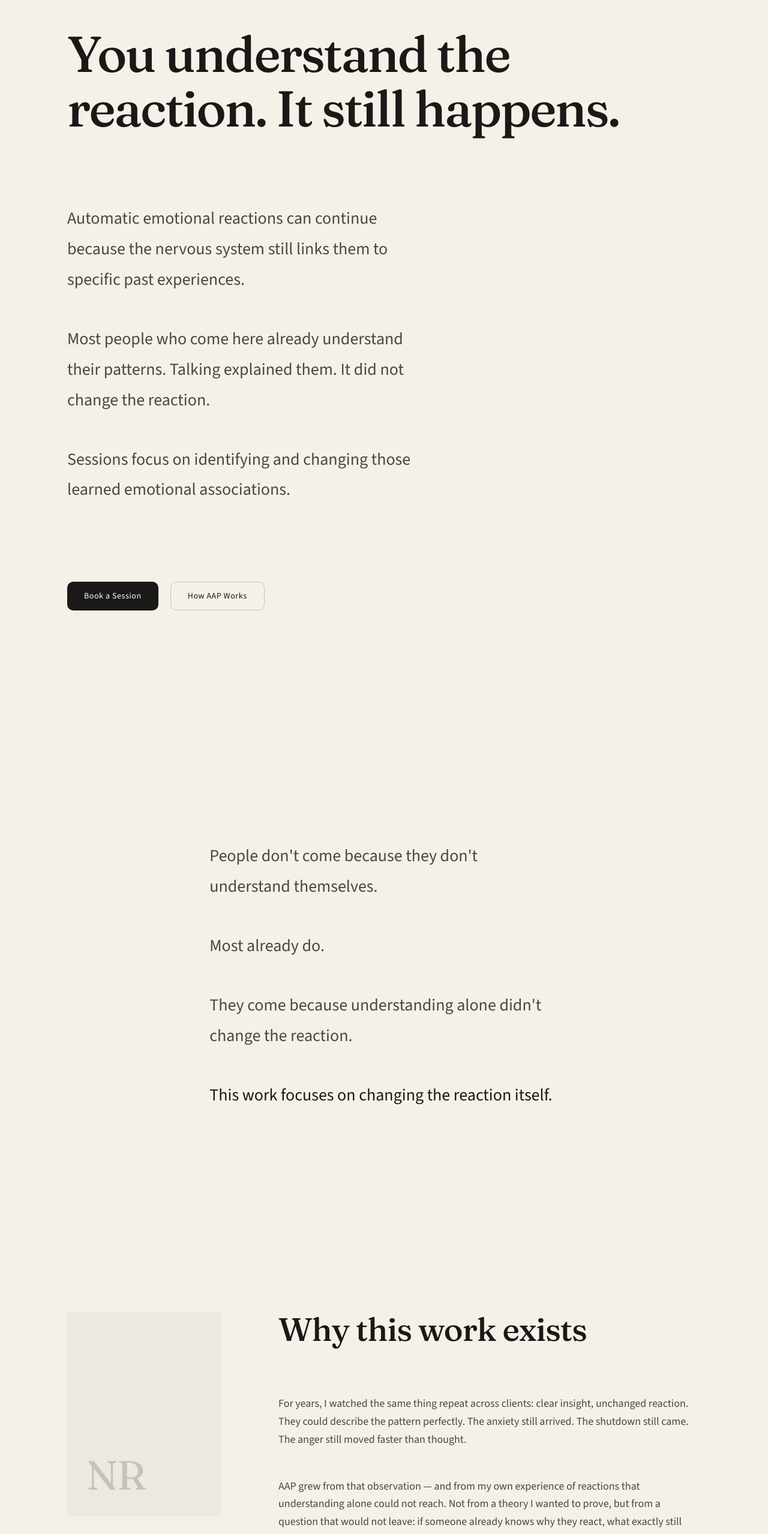
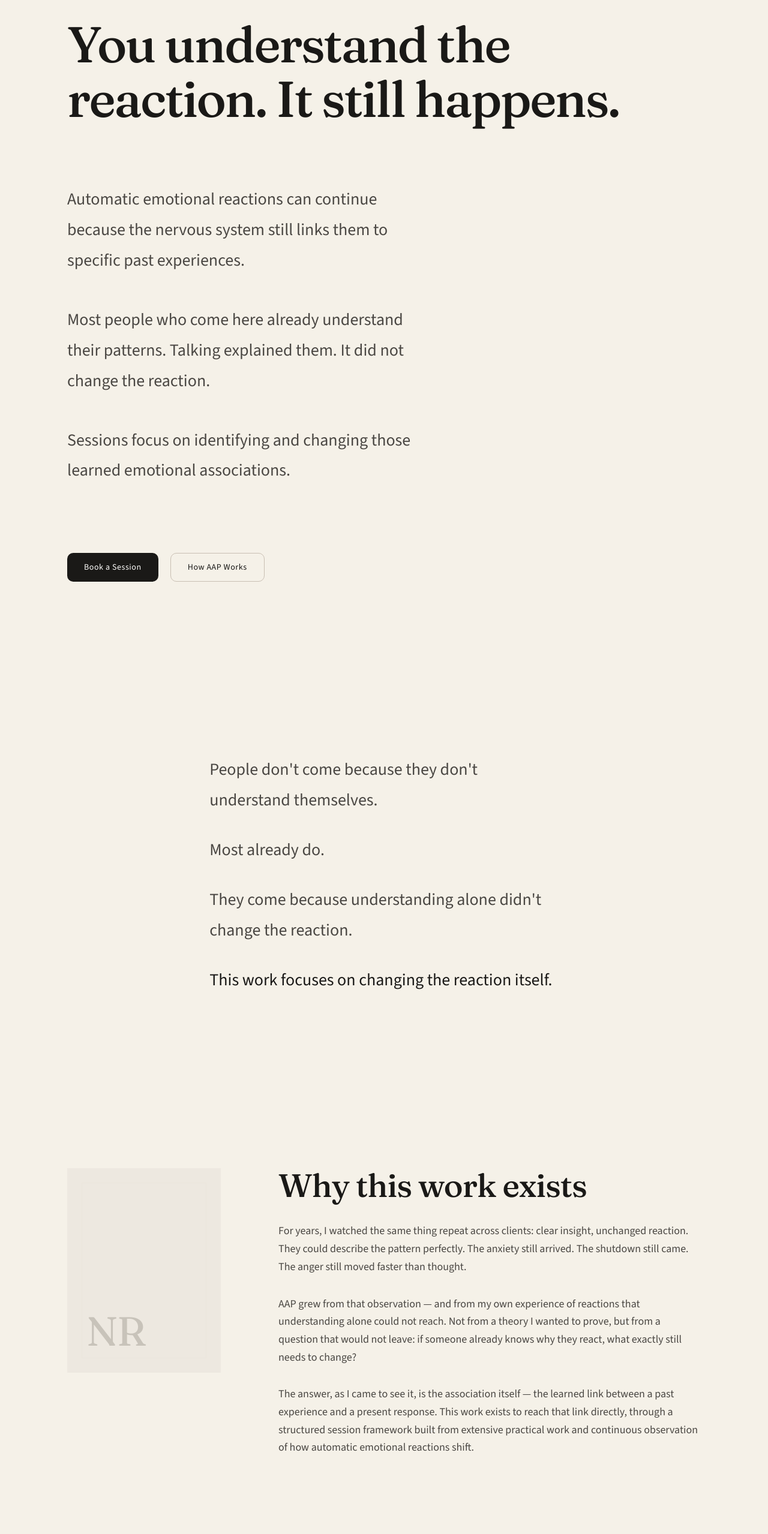
Before and after one commit to niksprojectsup-oss/niksravins.com, a Next.js app: page / in a window 1280 px wide. Shown: the part 234-2792 px from the top of the page at 60% size. Built offline with nearby package versions, Linux system fonts and the light colour scheme.

Commit message:
Redesign homepage positioning and messaging

```diff
--- a/src/app/globals.css
+++ b/src/app/globals.css
@@ -315,6 +315,68 @@
   }
 
   .layout-section {
+    padding-block-start: 3rem;
+    padding-block-end: 2.5rem;
+  }
+
+  .layout-section-sm {
+    padding-block-start: 2.5rem;
+    padding-block-end: 2rem;
+  }
+
+  .layout-section-lg {
+    padding-block-start: 3.5rem;
+    padding-block-end: 2.5rem;
+  }
+
+  .layout-stack-sm > * + * {
+    margin-top: 1.25rem;
+  }
+
+  .layout-stack-md > * + * {
+    margin-top: 1.5rem;
+  }
+
+  .layout-stack-lg > * + * {
+    margin-top: 2rem;
+  }
+
+  .layout-stack-xl > * + * {
+    margin-top: 2.5rem;
+  }
+
+  @media (min-width: 768px) {
+    .layout-section {
+      padding-block: 5rem;
+    }
+
+    .layout-section-sm {
+      padding-block: 5rem;
+    }
+
+    .layout-section-lg {
+      padding-block: 5rem;
+    }
+
+    .layout-stack-sm > * + * {
+      margin-top: 1.5rem;
+    }
+
+    .layout-stack-md > * + * {
+      margin-top: 2rem;
+    }
+
+    .layout-stack-lg > * + * {
+      margin-top: 3rem;
+    }
+
+    .layout-stack-xl > * + * {
+      margin-top: 4rem;
+    }
+  }
+
+  @media (min-width: 1024px) {
+    .layout-section {
       padding-block: var(--nr-section-y-md);
     }
 
@@ -340,6 +402,23 @@
 
     .layout-stack-xl > * + * {
       margin-top: var(--nr-stack-xl);
+    }
+  }
+
+  .layout-section-header {
+    margin-bottom: 2rem;
+  }
+
+  @media (min-width: 768px) {
+    .layout-section-header {
+      margin-bottom: 2.5rem;
+    }
+  }
+
+  @media (min-width: 1024px) {
+    .layout-section-header {
+      margin-bottom: var(--nr-stack-lg);
+    }
   }
 }
 
--- a/src/app/layout.tsx
+++ b/src/app/layout.tsx
@@ -1,5 +1,6 @@
 import type { Metadata } from "next";
 import { Fraunces, Source_Sans_3 } from "next/font/google";
+import { siteConfig } from "@/content/site";
 import "./globals.css";
 
 const fraunces = Fraunces({
@@ -20,12 +21,11 @@ export const metadata: Metadata = {
     default: "Niks Ravins",
     template: "%s · Niks Ravins",
   },
-  description:
-    "Psychotherapy focused on changing learned emotional associations — the links that keep automatic reactions running, even after you understand them.",
+  description: `${siteConfig.brandDescriptor}. Adaptive Association Processing for learned emotional associations — the links that keep automatic reactions running, even after you understand them.`,
   openGraph: {
     title: "Niks Ravins",
     description:
-      "You understand the reaction. It still happens. Sessions focus on identifying and changing the learned emotional associations behind automatic reactions.",
+      "You understand the reaction. It still happens. Adaptive Association Processing for learned emotional associations behind automatic reactions.",
     type: "website",
     locale: "en",
     siteName: "Niks Ravins",
--- a/src/components/layout/Footer.tsx
+++ b/src/components/layout/Footer.tsx
@@ -10,10 +10,13 @@ export function Footer() {
         <div className="flex flex-col gap-10 md:flex-row md:items-start md:justify-between">
           <div className="layout-stack-sm max-w-prose">
             <p className="font-display text-xl text-ink">{siteConfig.name}</p>
-            <p className="type-body">{siteConfig.tagline}</p>
+            <p className="type-body">{siteConfig.method}</p>
+            <p className="type-caption text-ink-subtle">
+              {siteConfig.availability}
+            </p>
             <a
               href={`mailto:${siteConfig.email}`}
-              className="type-accent-link w-fit"
+              className="type-accent-link w-fit pt-2"
             >
               {siteConfig.email}
             </a>
--- a/src/components/sections/AAPMethod.tsx
+++ b/src/components/sections/AAPMethod.tsx
@@ -4,8 +4,8 @@ import { Section } from "@/components/ui/Section";
 export function AAPMethod() {
   return (
     <Section id="aap" size="lg" aria-labelledby="aap-heading">
-      <div className="layout-stack-xl max-w-wide">
-        <header className="layout-stack-md max-w-prose">
+      <div className="max-w-wide">
+        <header className="layout-stack-sm layout-section-header max-w-prose md:layout-stack-md">
           <p className="type-label">AAP</p>
           <h2 id="aap-heading" className="type-heading">
             {aap.title}
@@ -13,11 +13,11 @@ export function AAPMethod() {
           <p className="type-editorial">{aap.intro}</p>
         </header>
 
-        <ol className="layout-stack-lg max-w-prose list-none">
+        <ol className="layout-stack-md max-w-prose list-none md:layout-stack-lg">
           {aap.points.map((point, index) => (
             <li
               key={point.title}
-              className="border-t border-border-subtle pt-stack-md first:border-t-0 first:pt-0"
+              className="border-t border-border-subtle pt-6 first:border-t-0 first:pt-0 md:pt-stack-md"
             >
               <div className="layout-stack-sm">
                 <span className="type-label text-ink-faint" aria-hidden>
--- a/src/components/sections/About.tsx
+++ b/src/components/sections/About.tsx
@@ -4,7 +4,7 @@ import { Section } from "@/components/ui/Section";
 export function About() {
   return (
     <Section id="about" size="lg" aria-labelledby="about-heading">
-      <div className="grid gap-20 lg:grid-cols-[minmax(0,16rem)_1fr] lg:gap-24 lg:items-start">
+      <div className="grid gap-12 md:gap-16 lg:grid-cols-[minmax(0,16rem)_1fr] lg:gap-24 lg:items-start">
         <div className="mx-auto w-full max-w-[14rem] lg:mx-0 lg:max-w-none">
           <div
             className="relative aspect-[3/4] w-full overflow-hidden bg-surface-muted"
@@ -24,12 +24,12 @@ export function About() {
           </div>
         </div>
 
-        <div className="layout-stack-lg max-w-prose lg:max-w-none">
+        <div className="layout-stack-sm max-w-prose md:layout-stack-md lg:max-w-none lg:layout-stack-lg">
           <h2 id="about-heading" className="type-heading">
             {about.title}
           </h2>
 
-          <div className="layout-stack-md">
+          <div className="layout-stack-sm md:layout-stack-md">
             {about.story.map((paragraph) => (
               <p key={paragraph.slice(0, 32)} className="type-body">
                 {paragraph}
--- a/src/components/sections/FAQ.tsx
+++ b/src/components/sections/FAQ.tsx
@@ -4,24 +4,24 @@ import { Section } from "@/components/ui/Section";
 export function FAQ() {
   return (
     <Section id="faq" size="lg" aria-labelledby="faq-heading">
-      <div className="layout-stack-xl max-w-prose">
-        <header className="layout-stack-sm">
+      <div className="max-w-prose">
+        <header className="layout-stack-sm layout-section-header">
           <p className="type-label">Questions</p>
           <h2 id="faq-heading" className="type-heading">
             What people ask
           </h2>
         </header>
 
-        <dl className="layout-stack-lg">
+        <dl className="layout-stack-md md:layout-stack-lg">
           {faq.map((item) => (
             <div
               key={item.question}
-              className="border-t border-border-subtle pt-stack-md first:border-t-0 first:pt-0"
+              className="border-t border-border-subtle pt-6 first:border-t-0 first:pt-0 md:pt-stack-md"
             >
               <dt>
                 <h3 className="type-heading-sm">{item.question}</h3>
               </dt>
-              <dd className="type-body mt-5">{item.answer}</dd>
+              <dd className="type-body mt-4 md:mt-5">{item.answer}</dd>
             </div>
           ))}
         </dl>
--- a/src/components/sections/FinalCTA.tsx
+++ b/src/components/sections/FinalCTA.tsx
@@ -8,9 +8,9 @@ export function FinalCTA() {
       id="contact"
       size="lg"
       aria-labelledby="contact-heading"
-      className="pb-section-lg"
+      className="!pb-10 md:!pb-20 lg:!pb-32"
     >
-      <div className="max-w-prose layout-stack-lg">
+      <div className="max-w-prose layout-stack-md md:layout-stack-lg">
         <h2 id="contact-heading" className="sr-only">
           Contact
         </h2>
@@ -23,7 +23,7 @@ export function FinalCTA() {
           ))}
         </div>
 
-        <div className="flex flex-col gap-6 pt-4 sm:flex-row sm:items-center">
+        <div className="flex flex-col gap-5 pt-2 md:gap-6 md:pt-4 sm:flex-row sm:items-center">
           <Button href={finalCta.button.href}>{finalCta.button.label}</Button>
           <a
             href={`mailto:${siteConfig.email}`}
--- a/src/components/sections/Hero.tsx
+++ b/src/components/sections/Hero.tsx
@@ -5,17 +5,17 @@ export function Hero() {
   return (
     <section
       aria-labelledby="hero-heading"
-      className="layout-section-lg pt-12 md:pt-24"
+      className="pt-8 pb-10 md:pt-20 md:pb-20 lg:pt-24 lg:pb-32"
     >
       <div className="layout-container">
-        <div className="layout-stack-xl max-w-wide">
+        <div className="layout-stack-lg max-w-wide">
           <p className="type-label">{hero.name}</p>
 
           <h1 id="hero-heading" className="type-display max-w-content">
             {hero.headline}
           </h1>
 
-          <div className="layout-stack-md max-w-prose pt-4">
+          <div className="layout-stack-md max-w-prose pt-1 md:pt-4">
             {hero.explanation.map((paragraph) => (
               <p key={paragraph.slice(0, 32)} className="type-editorial">
                 {paragraph}
@@ -23,7 +23,7 @@ export function Hero() {
             ))}
           </div>
 
-          <div className="flex flex-col gap-5 pt-8 sm:flex-row sm:items-center">
+          <div className="flex flex-col gap-4 pt-5 md:gap-5 md:pt-8 sm:flex-row sm:items-center">
             <Button href={hero.primaryCta.href}>{hero.primaryCta.label}</Button>
             <Button href={hero.secondaryCta.href} variant="secondary">
               {hero.secondaryCta.label}
--- a/src/components/sections/Trust.tsx
+++ b/src/components/sections/Trust.tsx
@@ -4,7 +4,7 @@ import { Section } from "@/components/ui/Section";
 export function Trust() {
   return (
     <Section size="md" aria-labelledby="trust-heading">
-      <div className="mx-auto max-w-prose layout-stack-md py-8 md:py-12">
+      <div className="mx-auto max-w-prose layout-stack-sm md:layout-stack-md">
         <h2 id="trust-heading" className="sr-only">
           Why people come here
         </h2>
--- a/src/content/site.ts
+++ b/src/content/site.ts
@@ -1,6 +1,8 @@
 export const siteConfig = {
   name: "Niks Ravins",
-  tagline: "Psychotherapist · Adaptive Association Processing",
+  method: "Adaptive Association Processing (AAP)",
+  availability: "Online sessions worldwide",
+  brandDescriptor: "Automatic Nervous System Response Rewriting Specialist",
   email: "hello@niksravins.com",
   bookingUrl: "#contact",
 } as const;
```
Also changed, not shown: src/components/sections/Testimonials.tsx (+5 -5 lines). Lines whose indentation alone changed are shown as unchanged.
